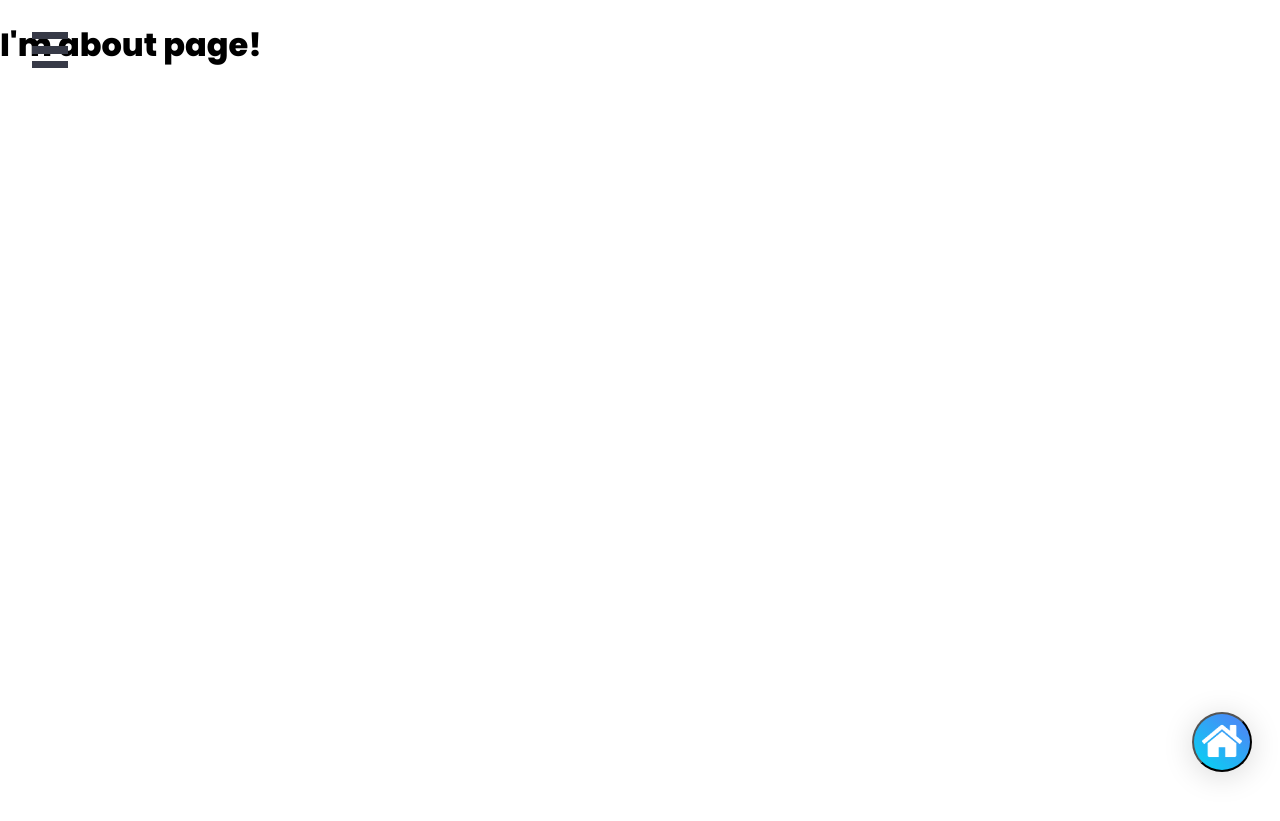
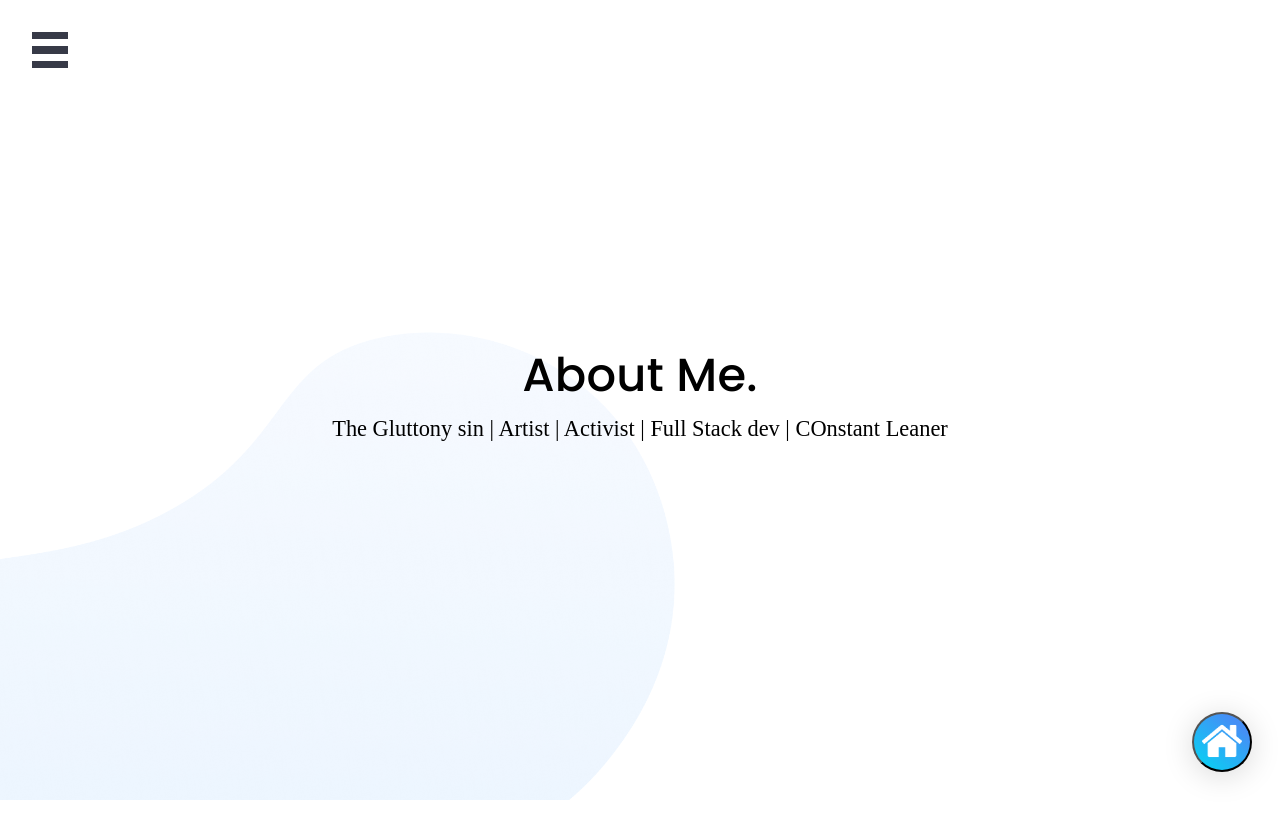
Before and after one commit to agarwalshashankjan/portfolio, a React (Create React App) app: page /#/about in a window 1280 px wide. After the commit the page ends 800 px from the top, so only its background shows below. Built offline with nearby package versions, Linux system fonts and the light colour scheme.

Commit message:
Added header, footer comps and completed about pg.

```diff
--- a/src/components/About/About.css
+++ b/src/components/About/About.css
@@ -0,0 +1,19 @@
+.vector-frame {
+  position: absolute;
+  z-index: -10;
+  left: 0;
+  bottom: 0;
+  width: 55%;
+}
+
+.about-vector {
+  display: block;
+  max-width: 100%;
+  max-height: 100%;
+}
+
+@media only screen and (max-width: 640px) {
+  .vector-frame {
+    width: 90%;
+  }
+}
--- a/src/components/About/About.jsx
+++ b/src/components/About/About.jsx
@@ -1,10 +1,20 @@
 import React from "react";
+import Header from "../Header/Header";
 import "./About.css";
+import aboutVector from "./../../assets/about_vector.png";
 
 const About = () => {
   return (
-    <div>
-      <h1>I'm about page!</h1>
+    <div className="section-container">
+      <Header
+        heading="About Me."
+        details="The Gluttony sin | Artist | Activist | Full Stack dev | COnstant Leaner"
+      />
+
+      {/* Vector Frame */}
+      <div className="vector-frame">
+        <img src={aboutVector} alt="about" className="about-vector" />
+      </div>
     </div>
   );
 };
--- a/src/components/App/App.css
+++ b/src/components/App/App.css
@@ -12,3 +12,21 @@ textarea:focus,
 select:focus {
   outline: none;
 }
+
+.section-container {
+  box-sizing: border-box;
+  min-height: 100vh;
+  position: relative;
+  padding: 50px 0;
+  display: flex;
+  flex-direction: column;
+  justify-content: center;
+  align-items: center;
+  align-content: center;
+}
+
+@media only screen and (max-width: 640px) {
+  .section-container {
+    padding: 100px 0;
+  }
+}
--- a/src/components/Contact/Contact.jsx
+++ b/src/components/Contact/Contact.jsx
@@ -3,7 +3,7 @@ import "./Contact.css";
 
 const Contact = () => {
   return (
-    <div>
+    <div className="section-container">
       <h1>I'm Contact page!</h1>
     </div>
   );
--- /dev/null
+++ b/src/components/Header/Header.css
@@ -0,0 +1,38 @@
+.header-container {
+  display: flex;
+  flex-direction: column;
+  align-items: center;
+  width: 60%;
+  align-self: center;
+}
+
+.header-container > h1 {
+  font-style: normal;
+  font-weight: 500;
+  font-size: 2.9em;
+  line-height: 57px;
+  text-align: center;
+  letter-spacing: 0.2px;
+  color: black;
+  margin: 0;
+}
+
+.header-container > p {
+  font-family: Montserrat;
+  font-style: normal;
+  font-weight: normal;
+  font-size: 1.4em;
+  line-height: 1.4em;
+  text-align: center;
+  margin: 10px 0;
+}
+
+@media only screen and (max-width: 640px) {
+  .header-container {
+    width: 80%;
+  }
+  .header-container > p {
+    font-size: 1.2em;
+    line-height: 1.2em;
+  }
+}
--- /dev/null
+++ b/src/components/Header/Header.jsx
@@ -0,0 +1,14 @@
+import React from "react";
+
+import "./Header.css";
+
+const Header = ({ heading, details }) => {
+  return (
+    <div className="header-container">
+      <h1>{heading}</h1>
+      <p>{details}</p>
+    </div>
+  );
+};
+
+export default Header;
--- a/src/components/Projects/Projects.jsx
+++ b/src/components/Projects/Projects.jsx
@@ -3,7 +3,7 @@ import "./Projects.css";
 
 const Projects = () => {
   return (
-    <div>
+    <div className="section-container">
       <h1>I'm Projects page!</h1>
     </div>
   );
--- a/src/components/Skills/Skills.jsx
+++ b/src/components/Skills/Skills.jsx
@@ -3,7 +3,7 @@ import "./Skills.css";
 
 const Skills = () => {
   return (
-    <div>
+    <div className="section-container">
       <h1>I'm Skills page!</h1>
     </div>
   );
```
Also changed, not shown: src/components/Footer/Footer.css (added), src/components/Footer/Footer.jsx (added).
